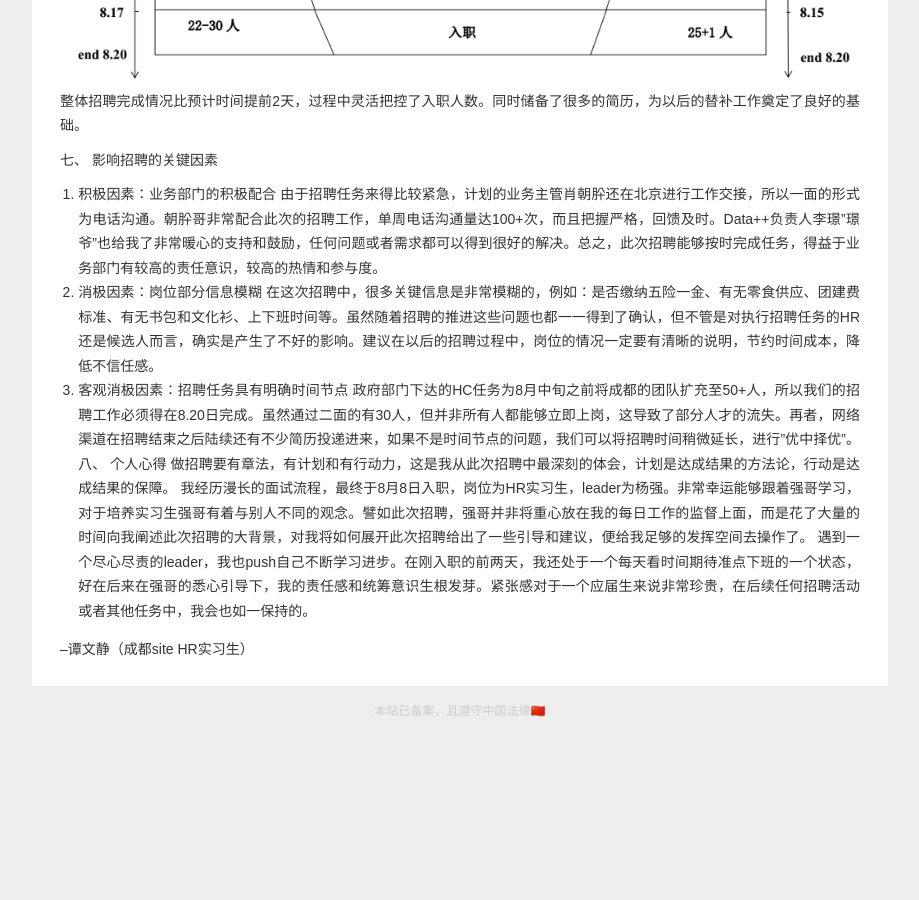
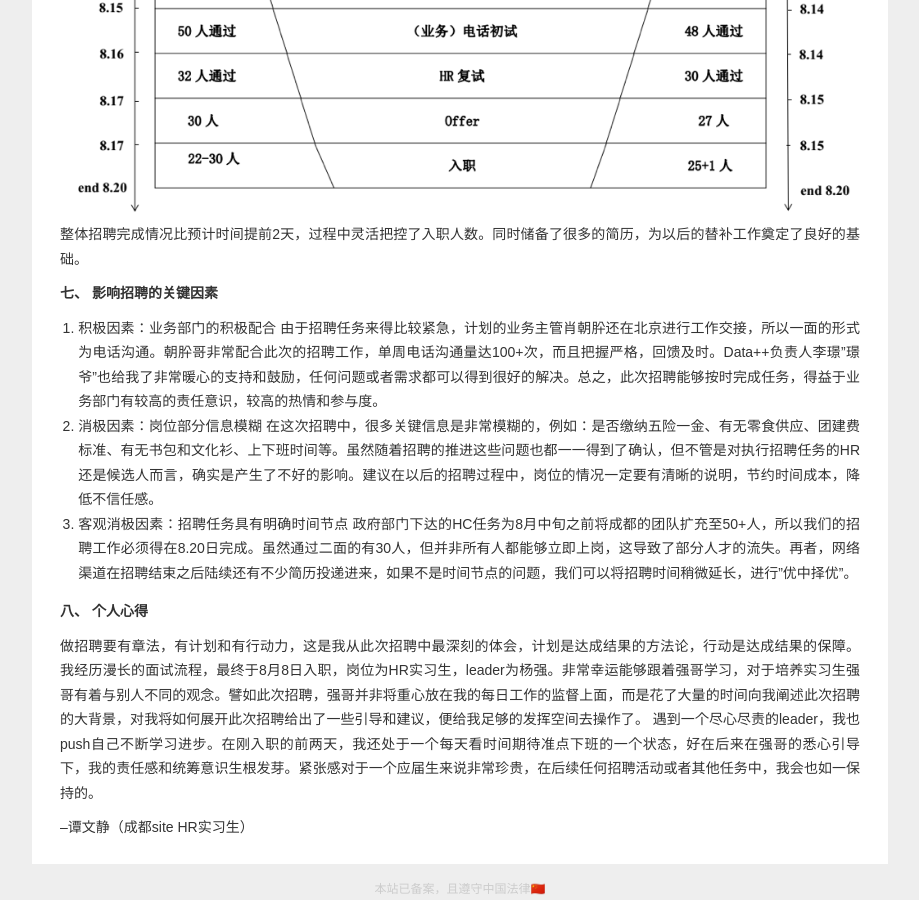
Before and after one commit to Harteyang/harte.top, a Jekyll site: the page built from _posts/2018-09-20-biaozhugognjianzongjie.md, in a window 1280 px wide and 900 px high, scrolled down 2550 px. Shown: the whole window, without its empty margins (180-1099 px from the left). Built offline with Jekyll 4.4.1, drawn with Linux system fonts in a browser that asks for light colours; nearby versions of some CDN libraries; Markdown is read by kramdown in place of the engine named in the settings; comment, search, counter and statistics services are not loaded; before the commit the page ends 3272 px from its top, so only the background shows below that; some of the changed text lies outside the part shown.

Commit message:
更新文章格式

```diff
--- a/_posts/2018-09-20-biaozhugognjianzongjie.md
+++ b/_posts/2018-09-20-biaozhugognjianzongjie.md
@@ -7,47 +7,56 @@
 ---
 
 
-一、	项目背景
+**一、	项目背景**
+
 此次人员扩充截止时间为8月中旬。结合业务发展和成都site实际情况，公司计划在成都搭建一个"数据标注"团队，leader从北京调回。
 为了规避风险，我们此次招聘HC设定为30人，实际入职人数在22-30人之间都可。招聘方式为渠道合作--萌想科技（实习僧），定价为1000元/人。
 
-二、	项目难点分析
-1. 缺口22人，而整体时间只有12天，不到2周。
-2. 大部分候选人对"数据标注"工作非常陌生，沟通起来需要更多的时间和耐心；
-3. 除了第三方合作渠道--实习僧以外，无现成渠道，需要新开辟渠道；
-三、	目标分解
+**二、	项目难点分析**
+  1. 缺口22人，而整体时间只有12天，不到2周。
+  2. 大部分候选人对"数据标注"工作非常陌生，沟通起来需要更多的时间和耐心；
+  3. 除了第三方合作渠道--实习僧以外，无现成渠道，需要新开辟渠道；
+
+**三、	目标分解**
+
 根据招聘漏斗分析法，如果要达到不低于22人入职，需有30人Offer，至少保证50左右电话面试通过，HR现场面试可根据候选人数量来灵活调配offer人数。结合时间节点情况如下:
 
 ![](https://raw.githubusercontent.com/Harteyang/harte.top/master/_posts/image/2018-09-20-1.png)
 
-四、	渠道分析
+**四、	渠道分析**
+
 接到招聘需求时，公司的招聘渠道情况如下：
-1. 公司已定付费渠道--萌想科技（实习僧），每入职1人佣金1000元。
-2. leader杨强已经在使用的网络渠道：智联招聘、BOSS直聘、香草招聘。
-3. 未开通但我认为有帮助的渠道有：应届生网站、当地人才网、人才市场。
+  1. 公司已定付费渠道--萌想科技（实习僧），每入职1人佣金1000元。
+  2. leader杨强已经在使用的网络渠道：智联招聘、BOSS直聘、香草招聘。
+  3. 未开通但我认为有帮助的渠道有：应届生网站、当地人才网、人才市场。
 以上渠道各有优势，对比如下表：
 ![](https://raw.githubusercontent.com/Harteyang/harte.top/master/_posts/image/2018-09-20-2.png)
 
-五、	渠道数据情况
+**五、	渠道数据情况**
+
 ![](https://raw.githubusercontent.com/Harteyang/harte.top/master/_posts/image/2018-09-20-3.png)
 说明：人才市场的招聘成本为交通成本；实习僧推荐入职佣金为1000元/人。
 如上表所示：
-1. 从简历量上来看，各渠道效果排序呈现为：BOSS直聘>实习僧>香草招聘>智联招聘>人才市场，这体现了各个渠道人才的活跃度。
-2. 从"入职率"来看，人才市场>实习僧推荐>智联招聘>香菜招聘>BOSS直聘，人才市场其能使HR与候选人直接面对面沟通，相比其他渠道，时间成本更小，效益更高。
-3. 从成本上来看，实习僧渠道推荐的候选人匹配度高，为此次招聘缓解了一定的压力，但其成本高昂。除实习僧以外的渠道共入职15人，成本共计16元，这表明，在HR人力充足的情况下，可避免寻找第三方合作。
+  1. 从简历量上来看，各渠道效果排序呈现为：BOSS直聘>实习僧>香草招聘>智联招聘>人才市场，这体现了各个渠道人才的活跃度。
+  2. 从"入职率"来看，人才市场>实习僧推荐>智联招聘>香菜招聘>BOSS直聘，人才市场其能使HR与候选人直接面对面沟通，相比其他渠道，时间成本更小，效益更高。
+  3. 从成本上来看，实习僧渠道推荐的候选人匹配度高，为此次招聘缓解了一定的压力，但其成本高昂。除实习僧以外的渠道共入职15人，成本共计16元，这表明，在HR人力充足的情况下，可避免寻找第三方合作。
 
-六、	执行结果
+**六、	执行结果**
+
 ![](https://raw.githubusercontent.com/Harteyang/harte.top/master/_posts/image/2018-09-20-4.png)
 整体招聘完成情况比预计时间提前2天，过程中灵活把控了入职人数。同时储备了很多的简历，为以后的替补工作奠定了良好的基础。
 
-七、	影响招聘的关键因素
-1. 积极因素：业务部门的积极配合
+**七、	影响招聘的关键因素**
+
+  1. 积极因素：业务部门的积极配合
 由于招聘任务来得比较紧急，计划的业务主管肖朝肸还在北京进行工作交接，所以一面的形式为电话沟通。朝肸哥非常配合此次的招聘工作，单周电话沟通量达100+次，而且把握严格，回馈及时。Data++负责人李璟"璟爷"也给我了非常暖心的支持和鼓励，任何问题或者需求都可以得到很好的解决。总之，此次招聘能够按时完成任务，得益于业务部门有较高的责任意识，较高的热情和参与度。
-2. 消极因素：岗位部分信息模糊
+  2. 消极因素：岗位部分信息模糊
 在这次招聘中，很多关键信息是非常模糊的，例如：是否缴纳五险一金、有无零食供应、团建费标准、有无书包和文化衫、上下班时间等。虽然随着招聘的推进这些问题也都一一得到了确认，但不管是对执行招聘任务的HR还是候选人而言，确实是产生了不好的影响。建议在以后的招聘过程中，岗位的情况一定要有清晰的说明，节约时间成本，降低不信任感。
-3. 客观消极因素：招聘任务具有明确时间节点
+  3. 客观消极因素：招聘任务具有明确时间节点
 政府部门下达的HC任务为8月中旬之前将成都的团队扩充至50+人，所以我们的招聘工作必须得在8.20日完成。虽然通过二面的有30人，但并非所有人都能够立即上岗，这导致了部分人才的流失。再者，网络渠道在招聘结束之后陆续还有不少简历投递进来，如果不是时间节点的问题，我们可以将招聘时间稍微延长，进行"优中择优"。
-八、	个人心得
+
+**八、	个人心得**
+
 做招聘要有章法，有计划和有行动力，这是我从此次招聘中最深刻的体会，计划是达成结果的方法论，行动是达成结果的保障。
 我经历漫长的面试流程，最终于8月8日入职，岗位为HR实习生，leader为杨强。非常幸运能够跟着强哥学习，对于培养实习生强哥有着与别人不同的观念。譬如此次招聘，强哥并非将重心放在我的每日工作的监督上面，而是花了大量的时间向我阐述此次招聘的大背景，对我将如何展开此次招聘给出了一些引导和建议，便给我足够的发挥空间去操作了。
 遇到一个尽心尽责的leader，我也push自己不断学习进步。在刚入职的前两天，我还处于一个每天看时间期待准点下班的一个状态，好在后来在强哥的悉心引导下，我的责任感和统筹意识生根发芽。紧张感对于一个应届生来说非常珍贵，在后续任何招聘活动或者其他任务中，我会也如一保持的。
```
